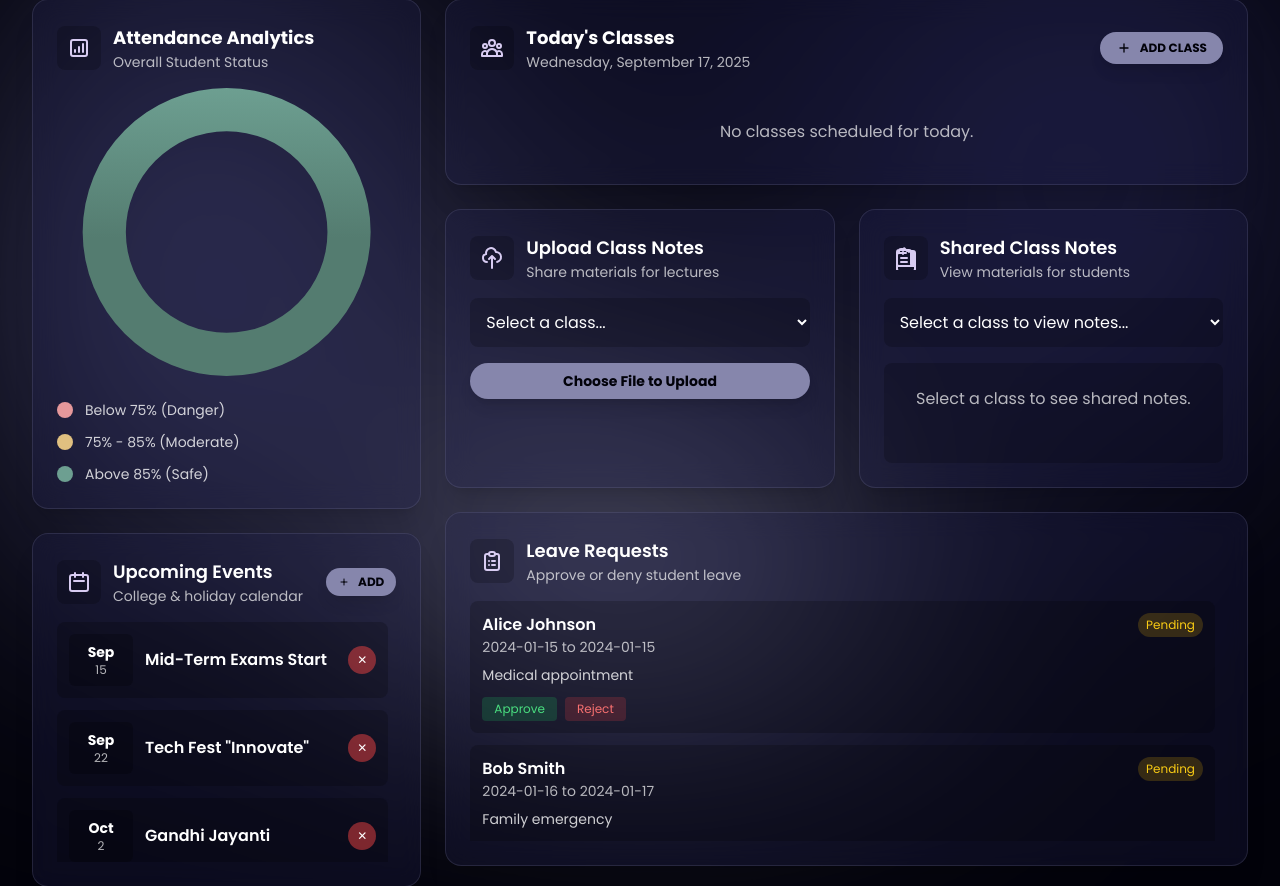
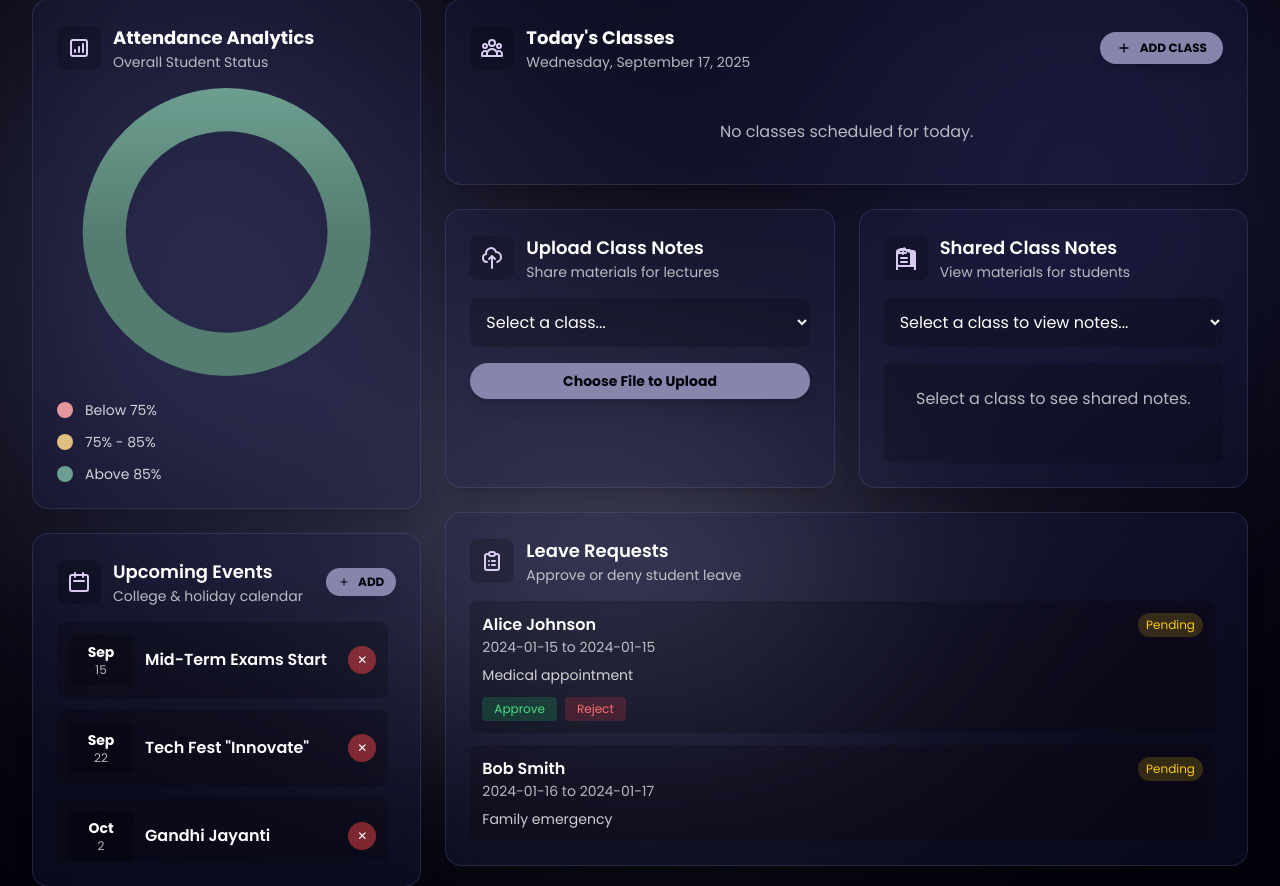
Before and after one commit to HitarthSingh/UPASTITH_SIH, a Flask app: template templates/teacherdasboardfinal.html in a window 1280 px wide. Shown: the part 99-985 px from the top of the page. Run offline with Flask 3, Linux system fonts and the light colour scheme; the template is opened without the code that fills it, so the values that code supplies are empty; data comes from the database, SQL or seed files in the repository; grey boxes labelled with a size stand in for pictures from a placeholder-image service; some libraries are stand-ins or nearby versions.

Commit message:
Update teacherdasboardfinal.html

```diff
--- a/templates/teacherdasboardfinal.html
+++ b/templates/teacherdasboardfinal.html
@@ -119,9 +119,9 @@
                             </div>
                             <div class="relative h-64 md:h-72"><canvas id="attendanceChart"></canvas></div>
                             <div class="mt-6 space-y-3 text-sm font-medium text-white/80">
-                                <div class="flex items-center"><div class="w-4 h-4 rounded-full mr-3" style="background-color: #E5989B;"></div><span>Below 75% (Danger)</span></div>
-                                <div class="flex items-center"><div class="w-4 h-4 rounded-full mr-3" style="background-color: #E0C080;"></div><span>75% - 85% (Moderate)</span></div>
-                                <div class="flex items-center"><div class="w-4 h-4 rounded-full mr-3" style="background-color: #6D9F91;"></div><span>Above 85% (Safe)</span></div>
+                                <div class="flex items-center"><div class="w-4 h-4 rounded-full mr-3" style="background-color: #E5989B;"></div><span>Below 75% </span></div>
+                                <div class="flex items-center"><div class="w-4 h-4 rounded-full mr-3" style="background-color: #E0C080;"></div><span>75% - 85% </span></div>
+                                <div class="flex items-center"><div class="w-4 h-4 rounded-full mr-3" style="background-color: #6D9F91;"></div><span>Above 85% </span></div>
                             </div>
                         </div>
 
```
